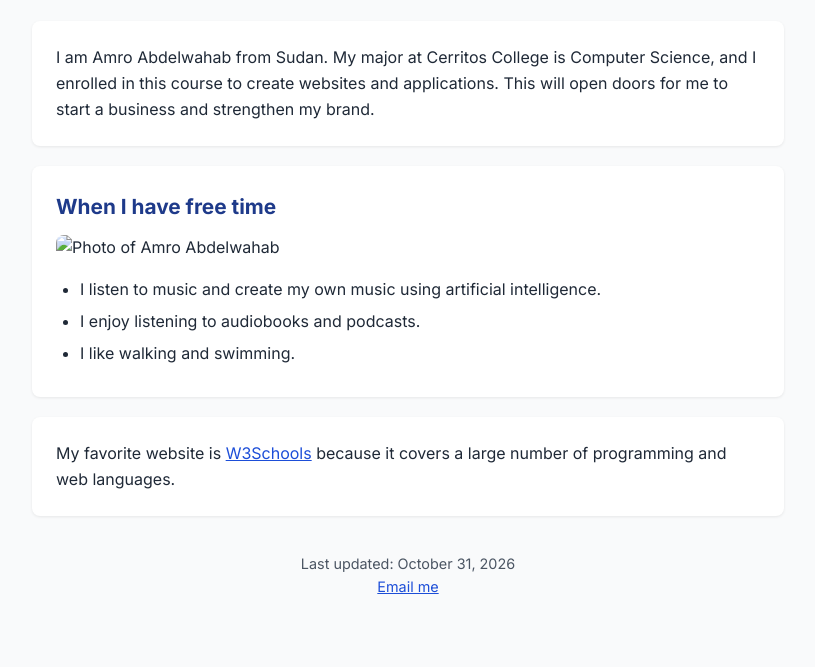
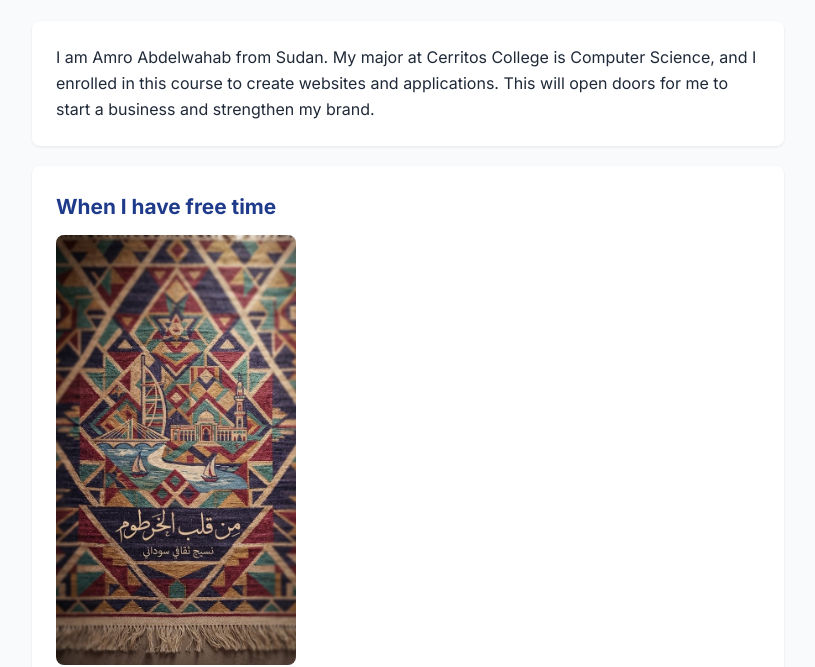
Before and after one commit to AmroTop/CIS, a plain HTML site: page index.html in a window 1280 px wide. Shown: the part 157-824 px from the top of the page, without its empty margins (232-1047 px from the left). Before the commit the page ends 800 px from the top, so only its background shows below. Drawn offline with Linux system fonts and the light colour scheme.

Commit message:
Update index.html

```diff
--- a/index.html
+++ b/index.html
@@ -27,7 +27,7 @@
     </section>
     <section id="rightColumn">
       <h2>When I have free time</h2>
-      <img src="images/my-photo.jpg" alt="Photo of Amro Abdelwahab">
+      <img src="IMG_1737.jpeg" alt="IMG_1737">
       <ul>
         <li>I listen to music and create my own music using artificial intelligence.</li>
         <li>I enjoy listening to audiobooks and podcasts.</li>
```
